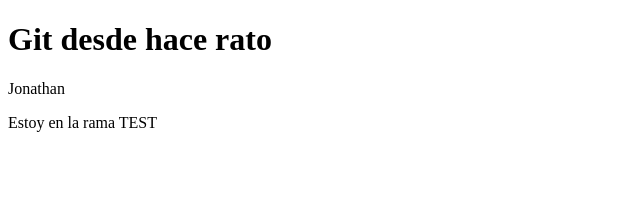
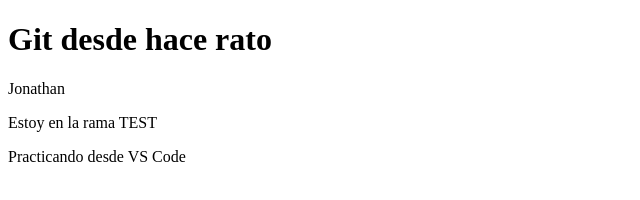
Before and after one commit to JonathanHM0/practicas-g, a plain HTML site: page index.html in a window 1280 px wide. Shown: the whole page, without its empty margins (0-640 px from the left). Drawn offline with Linux system fonts and the light colour scheme.

Commit message:
Commit desde VScode

```diff
--- a/index.html
+++ b/index.html
@@ -3,7 +3,7 @@
 <head>
     <meta charset="UTF-8">
     <meta name="viewport" content="width=device-width, initial-scale=1.0">
-    <title>Practicando con Git</title>
+    <title>Practicando con Git desde VScode</title>
 </head>
 <body>
     <h1>Git desde hace rato</h1>
@@ -11,5 +11,10 @@
     <section>
         <p>Estoy en la rama TEST</p>
     </section>
+    <div>
+        <p>
+            Practicando desde VS Code
+        </p>
+    </div>
 </body>
 </html>
```
Also changed, not shown: 1 other file.
